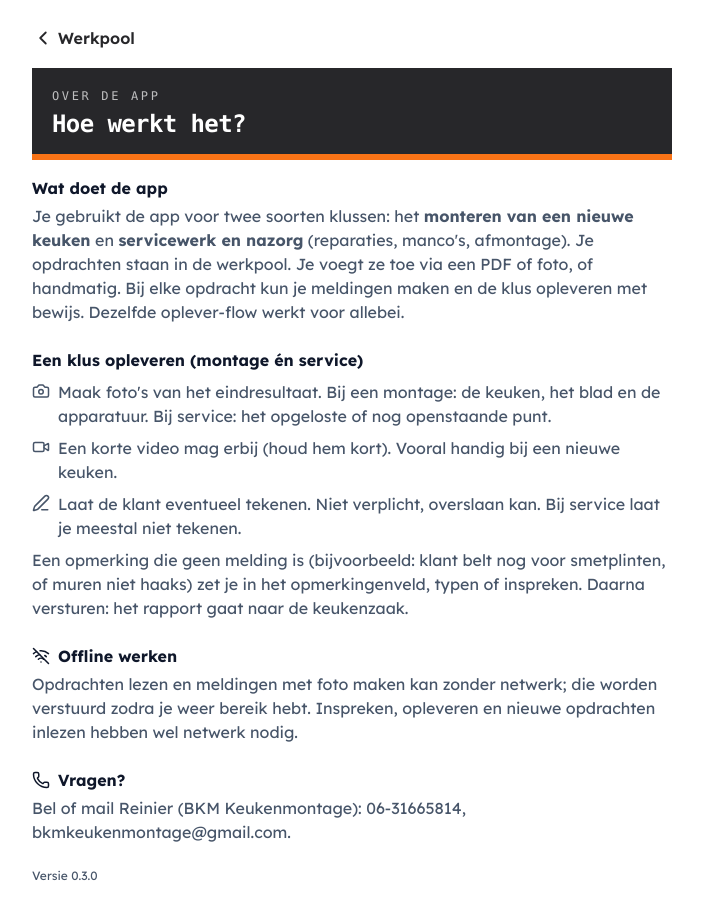
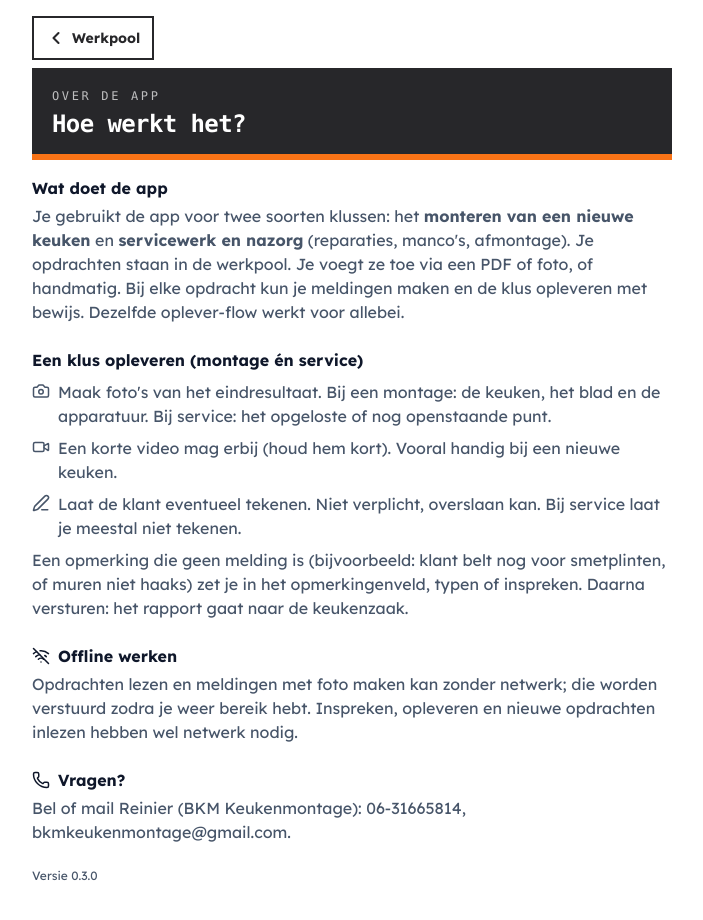
Before and after one commit to rkzijlstra-ops/ksv-demo, a Next.js app: page /over in a window 1280 px wide. Shown: the top 920 px of the page, without its empty margins (288-991 px from the left). Built offline with nearby package versions, Linux system fonts and the light colour scheme.

Commit message:
style(v2): omkaderde terug-knop (1 herbruikbare TerugKnop) overal + label 'Terug naar meldingen' op rapportage-pagina
Co-Authored-By: Claude Opus 4.8 (1M context) <noreply@anthropic.com>

```diff
--- a/src/app/opdracht/[id]/opleveren/page.tsx
+++ b/src/app/opdracht/[id]/opleveren/page.tsx
@@ -1,8 +1,7 @@
-import Link from "next/link";
 import { notFound } from "next/navigation";
-import { ChevronLeft } from "lucide-react";
 import { db } from "@/lib/db";
 import { OpleverFlow } from "@/components/OpleverFlow";
+import { TerugKnop } from "@/components/TerugKnop";
 
 export const dynamic = "force-dynamic";
 
@@ -19,13 +18,7 @@ export default async function OpleverenPage({
 
   return (
     <main className="mx-auto w-full max-w-2xl p-4 pb-24">
-      <Link
-        href={`/opdracht/${id}`}
-        className="inline-flex min-h-[44px] items-center gap-1 text-base font-semibold text-primary hover:underline"
-      >
-        <ChevronLeft size={22} aria-hidden="true" />
-        Terug naar opdracht
-      </Link>
+      <TerugKnop href={`/opdracht/${id}`} label="Terug naar meldingen" />
 
       <header className="relative mt-2 bg-primary px-5 py-5 text-white">
         <p className="font-mono text-xs uppercase tracking-[0.22em] text-white/70">Oplevering</p>
--- a/src/app/opdracht/[id]/page.tsx
+++ b/src/app/opdracht/[id]/page.tsx
@@ -1,7 +1,6 @@
 import Link from "next/link";
 import { notFound } from "next/navigation";
 import {
-  ChevronLeft,
   CalendarClock,
   CalendarPlus,
   Truck,
@@ -25,6 +24,7 @@ import { BelKnop } from "@/components/BelKnop";
 import { WhatsAppKnop } from "@/components/WhatsAppKnop";
 import { FotoGalerij } from "@/components/FotoGalerij";
 import { PendingMeldingen } from "@/components/PendingMeldingen";
+import { TerugKnop } from "@/components/TerugKnop";
 
 export const dynamic = "force-dynamic";
 
@@ -42,13 +42,7 @@ export default async function OpdrachtDetailPage({
 
   return (
     <main className="mx-auto w-full max-w-2xl p-4 pb-24">
-      <Link
-        href="/"
-        className="inline-flex min-h-[44px] items-center gap-1 text-base font-semibold text-primary hover:underline"
-      >
-        <ChevronLeft size={22} aria-hidden="true" />
-        Werkpool
-      </Link>
+      <TerugKnop href="/" label="Werkpool" />
 
       <header className="relative mt-2 bg-primary px-5 py-5 text-white">
         <p className="font-mono text-xs uppercase tracking-[0.22em] text-white/70">
--- a/src/app/over/page.tsx
+++ b/src/app/over/page.tsx
@@ -1,19 +1,13 @@
-import Link from "next/link";
-import { ChevronLeft, Camera, Video, PenLine, WifiOff, Phone } from "lucide-react";
+import { Camera, Video, PenLine, WifiOff, Phone } from "lucide-react";
 import { APP_VERSIE } from "@/lib/versie";
+import { TerugKnop } from "@/components/TerugKnop";
 
 export const dynamic = "force-static";
 
 export default function OverPage() {
   return (
     <main className="mx-auto w-full max-w-2xl p-4 pb-24">
-      <Link
-        href="/"
-        className="inline-flex min-h-[44px] items-center gap-1 text-base font-semibold text-primary hover:underline"
-      >
-        <ChevronLeft size={22} aria-hidden="true" />
-        Werkpool
-      </Link>
+      <TerugKnop href="/" label="Werkpool" />
 
       <header className="relative mt-2 mb-4 bg-primary px-5 py-5 text-white">
         <p className="font-mono text-xs uppercase tracking-[0.22em] text-white/70">Over de app</p>
--- a/src/app/prullenbak/page.tsx
+++ b/src/app/prullenbak/page.tsx
@@ -1,8 +1,8 @@
-import Link from "next/link";
-import { ChevronLeft, Trash2 } from "lucide-react";
+import { Trash2 } from "lucide-react";
 import { db } from "@/lib/db";
 import { formatDatumKort } from "@/lib/datum";
 import { PrullenbakActies } from "@/components/PrullenbakActies";
+import { TerugKnop } from "@/components/TerugKnop";
 
 export const dynamic = "force-dynamic";
 
@@ -12,13 +12,7 @@ export default async function PrullenbakPage() {
 
   return (
     <main className="mx-auto w-full max-w-2xl p-4 pb-24">
-      <Link
-        href="/"
-        className="inline-flex min-h-[44px] items-center gap-1 text-base font-semibold text-primary hover:underline"
-      >
-        <ChevronLeft size={22} aria-hidden="true" />
-        Werkpool
-      </Link>
+      <TerugKnop href="/" label="Werkpool" />
 
       <header className="relative mt-2 mb-4 bg-primary px-5 py-5 text-white">
         <p className="font-mono text-xs uppercase tracking-[0.22em] text-white/70">Prullenbak</p>
--- a/src/components/MeldingForm.tsx
+++ b/src/components/MeldingForm.tsx
@@ -1,9 +1,9 @@
 "use client";
 
 import { useState } from "react";
-import Link from "next/link";
 import { useRouter } from "next/navigation";
-import { ChevronLeft, Loader2, FileCheck, AlertTriangle, AlertCircle, HelpCircle, Send } from "lucide-react";
+import { Loader2, FileCheck, AlertTriangle, AlertCircle, HelpCircle, Send } from "lucide-react";
+import { TerugKnop } from "@/components/TerugKnop";
 import { FotoMaken } from "./FotoMaken";
 import { SpraakOpname } from "./SpraakOpname";
 import { vernieuwOfflineCache } from "@/lib/sw-cache";
@@ -164,14 +164,7 @@ export function MeldingForm({
 
   return (
     <div className="flex flex-col gap-5">
-      <Link
-        href={terugHref}
-        onClick={handleTerugClick}
-        className="inline-flex min-h-[44px] items-center gap-1 text-base font-semibold text-primary hover:underline"
-      >
-        <ChevronLeft size={22} aria-hidden="true" />
-        Terug naar opdracht
-      </Link>
+      <TerugKnop href={terugHref} label="Terug naar opdracht" onClick={handleTerugClick} />
 
       {kop}
 
--- /dev/null
+++ b/src/components/TerugKnop.tsx
@@ -0,0 +1,28 @@
+import Link from "next/link";
+import { ChevronLeft } from "lucide-react";
+import type { MouseEvent } from "react";
+
+/**
+ * Terug-knop: omkaderd met een pijl. Eén plek voor de look, overal hergebruikt.
+ * Optionele onClick voor bijvoorbeeld een "niet-opgeslagen"-check.
+ */
+export function TerugKnop({
+  href,
+  label,
+  onClick,
+}: {
+  href: string;
+  label: string;
+  onClick?: (e: MouseEvent) => void;
+}) {
+  return (
+    <Link
+      href={href}
+      onClick={onClick}
+      className="inline-flex min-h-[44px] items-center gap-1.5 rounded-none border-2 border-primary px-3 text-sm font-bold text-primary transition-colors duration-150 hover:bg-surface focus-visible:outline-3 focus-visible:outline-offset-2 focus-visible:outline-accent"
+    >
+      <ChevronLeft size={20} strokeWidth={2.5} aria-hidden="true" />
+      {label}
+    </Link>
+  );
+}
```
